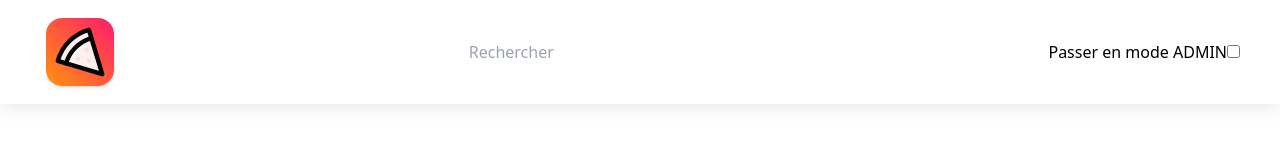
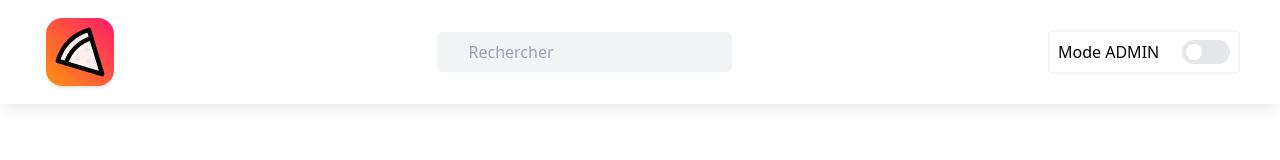
Before and after one commit to lucasdlp/Pizzalicious, a React (Vite) app: page / in a window 1280 px wide. Shown: the top 160 px of the page. Built offline with nearby package versions, Linux system fonts and the light colour scheme.

Commit message:
Navbar terminée + passage au mode admin

```diff
--- a/index.html
+++ b/index.html
@@ -4,6 +4,7 @@
     <meta charset="UTF-8" />
     <link rel="icon" type="image/svg+xml" href="/vite.svg" />
     <meta name="viewport" content="width=device-width, initial-scale=1.0" />
+    <link rel="icon" href="./logo.svg" />
     <title>Pizzalicious</title>
   </head>
   <body>
--- a/src/components/Navbar.jsx
+++ b/src/components/Navbar.jsx
@@ -13,18 +13,42 @@ const Navbar = () => {
         <img className="w-20" src="./logo.svg" alt="logo" />
       </div>
       <div className="search-bar">
-        <input type="search" placeholder="Rechercher" autoComplete="none" />
+        <input
+          className="bg-gray-100 py-2 px-8 rounded-md min-w-72 outline-none"
+          type="search"
+          placeholder="Rechercher"
+          autoComplete="none"
+        />
       </div>
-      <div className="admin-bar">
-        <label htmlFor="check-admin">
-          {AdminMod ? "Désactiver le mode ADMIN" : "Passer en mode ADMIN"}
+      <div className="admin-bar border-2 border-gray-100 w-48 p-2 rounded flex items-center justify-between">
+        <label
+          htmlFor="check-admin"
+          className=" w-full cursor-pointer flex items-center justify-between"
+        >
+          <p>{AdminMod ? "Mode USER" : "Mode ADMIN"}</p>
+          <div
+            className={
+              AdminMod
+                ? "relative w-12 bg-gradient-to-tr from-[#ff930f] to-[#ff1b6b] rounded-xl "
+                : "relative w-12 bg-gray-200 rounded-xl "
+            }
+          >
+            <input
+              type="checkbox"
+              name=""
+              id="check-admin"
+              onChange={handleCheckbox}
+              className="cursor-pointer opacity-0 before:content-[''] before:block before:w-5 before:h-5 before:bg-black before:absolute top-0 left-0"
+            />
+            <span
+              className={
+                AdminMod
+                  ? "cursor-pointer  absolute w-4 h-4 bg-white top-1/2 left-0 translate-y-[-50%] rounded-xl mx-1 translate-x-[150%] ease-out duration-300"
+                  : "cursor-pointer  absolute w-4 h-4 bg-white top-1/2 left-0 translate-y-[-50%] rounded-xl mx-1 ease-out duration-300"
+              }
+            ></span>
+          </div>
         </label>
-        <input
-          type="checkbox"
-          name=""
-          id="check-admin"
-          onChange={handleCheckbox}
-        />
       </div>
     </nav>
   );
```
